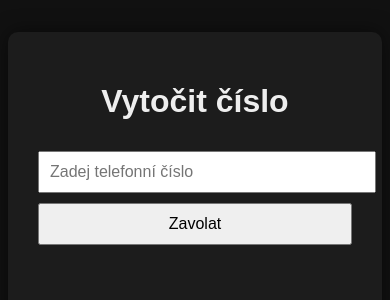
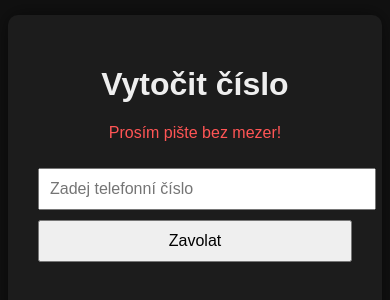
Before and after one commit to tvoriva/detektivka, a plain HTML site: page call.html in a window 390 px wide. Shown: the part 204-504 px from the top of the page. Drawn offline with Linux system fonts and the light colour scheme.

Commit message:
Add instruction text for phone number input
Added instruction paragraph for phone input.

```diff
--- a/call.html
+++ b/call.html
@@ -47,11 +47,15 @@
       border: none;
       cursor: pointer;
     }
+    p {
+      color: #ff5555;
+    }
   </style>
 </head>
 <body>
   <div class="container">
     <h1>Vytočit číslo</h1>
+    <p> Prosím pište bez mezer!</p>
 
     <input type="text" id="phoneInput" placeholder="Zadej telefonní číslo" />
     <button onclick="startCall()">Zavolat</button>
```
